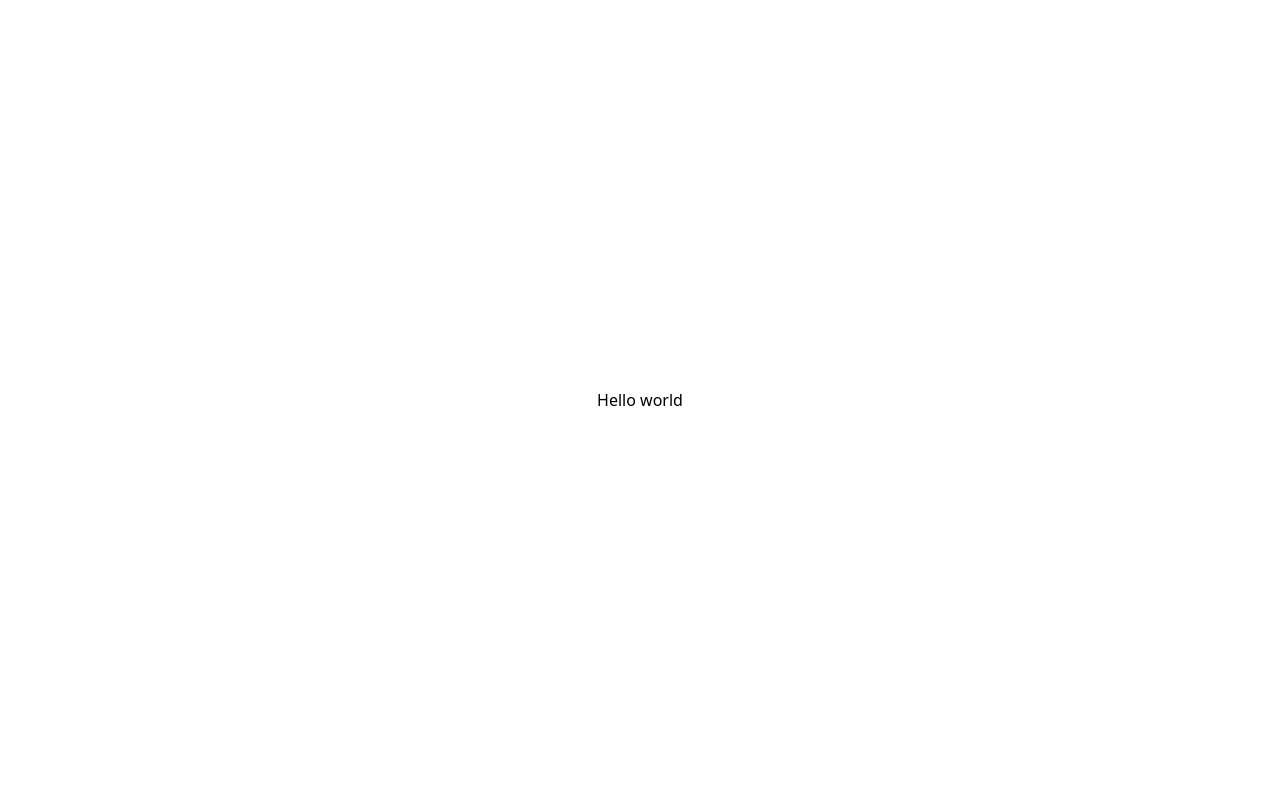
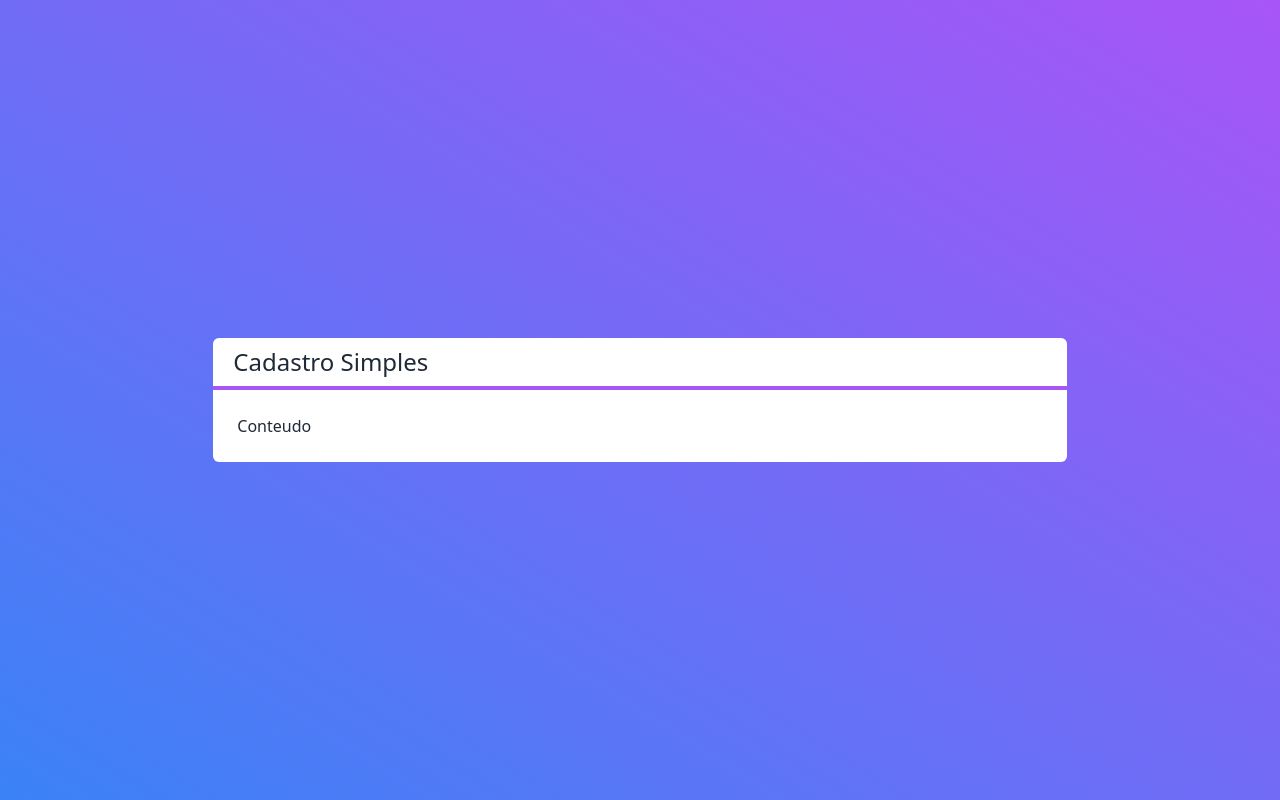
Before and after one commit to Romenildo/next-crud-firebase, a Next.js app: page / in a window 1280 px wide. Built offline with nearby package versions, Linux system fonts and the light colour scheme.

Commit message:
componentes layout e title

```diff
--- /dev/null
+++ b/src/components/Layout.tsx
@@ -0,0 +1,22 @@
+
+import Title from './Title'
+
+interface LayoutProps {
+    title: string
+    children: any
+}
+
+export default function Layout(props:LayoutProps){
+    return(
+        <div className={`
+            felx flex-col w-2/3
+            bg-white text-gray-800 rounded-md
+        `}>
+            <Title>{props.title}</Title>
+            <div className='p-6'>
+                {props.children}
+            </div>
+
+        </div>
+    )
+}
--- /dev/null
+++ b/src/components/Title.tsx
@@ -0,0 +1,11 @@
+
+
+
+export default function Title(props:any){
+    return(
+        <div className="flex flex-col justify-center">
+            <h1 className="px-5 py-2 text-2xl">{props.children}</h1>
+            <hr className="border-2 border-purple-500" />
+        </div>
+    )
+}
--- a/src/pages/index.tsx
+++ b/src/pages/index.tsx
@@ -1,8 +1,15 @@
+import Layout from "../components/Layout";
 
 export default function Home() {
   return (
-    <div className='flex justify-center items-center h-screen'>
-      <span>Hello world</span>
+    <div className={`
+        flex justify-center items-center h-screen
+        bg-gradient-to-tr from-blue-500 to bg-purple-500
+        text-white
+    `}>
+      <Layout title="Cadastro Simples">
+        <span>Conteudo</span>
+      </Layout>
     </div>
   )
 }
```
